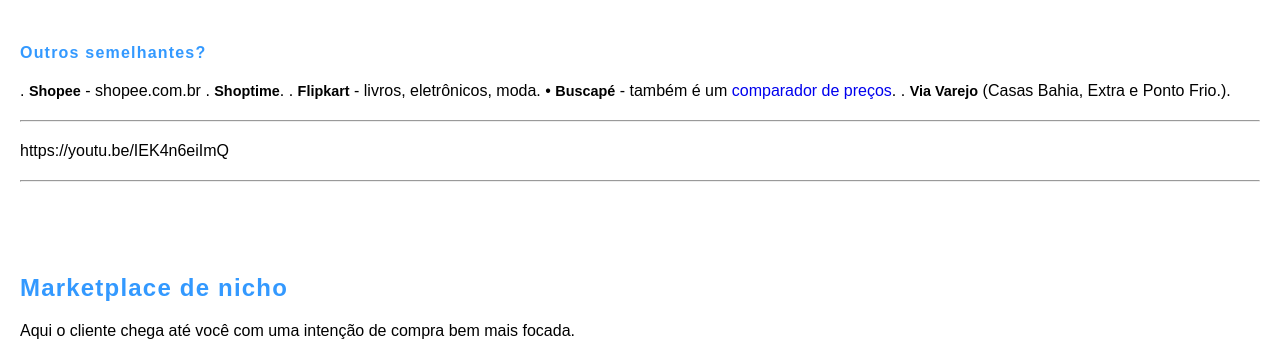
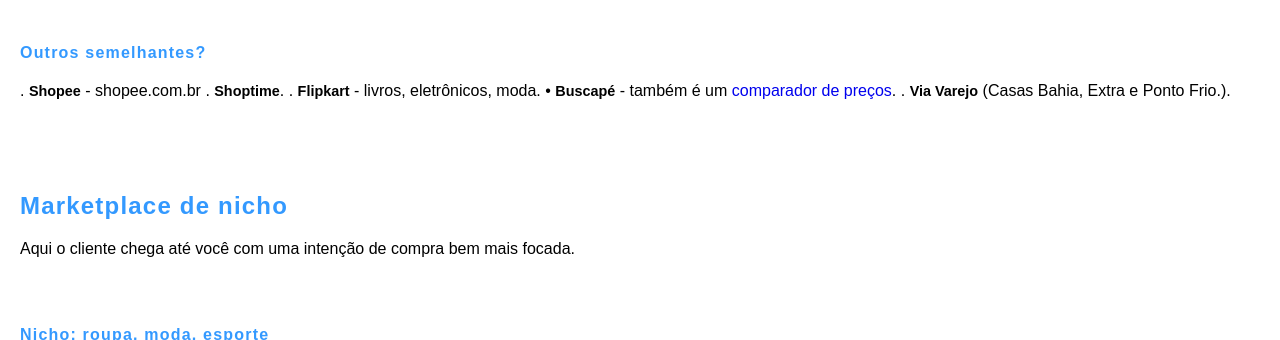
Before and after one commit to Joesynth/joesynth.github.io, a Jekyll site: the page built from _posts/2021-01-02-marketplace-49-sites.md, in a window 1280 px wide and 900 px high, scrolled down 1740 px, cut to the strip 118-458 px from the top of the window. Built offline with Jekyll 4.4.1, drawn with Linux system fonts in a browser that asks for light colours; some of the changed text lies outside the part shown.

Commit message:
Update 2021-01-02-marketplace-49-sites.md

```diff
--- a/_posts/2021-01-02-marketplace-49-sites.md
+++ b/_posts/2021-01-02-marketplace-49-sites.md
@@ -61,12 +61,6 @@
 . <strong>Flipkart</strong> - livros, eletrônicos, moda.
 • <strong>Buscapé</strong> - também é um <a href="https://joesynth.wordpress.com/2021/12/12/site-comercial-um-tutorial-essencial/">comparador de preços</a>.
 . <strong>Via Varejo</strong> (Casas Bahia, Extra e Ponto Frio.).
-
-<hr />
-
-https://youtu.be/IEK4n6eiImQ
-
-<hr />
 
 <h2>Marketplace de nicho</h2>
 Aqui o cliente chega até você com uma intenção de compra bem mais focada.
@@ -199,11 +193,7 @@
 
 Ainda na área de redação há várias (por ex. Contentools, Meu Redator, <a href="https://crowd.br.com/">Crowd</a> e Textbroker.
 
-<hr />
 
-https://youtu.be/8RQCK2wUTXc
-
-<hr />
 
 <h2>Mais marketplaces!?</h2>
 <img class="alignleft" src="https://joesynth.files.wordpress.com/2022/11/f149a-8badea_8373b36dbd3044fa933e0599b01836b0mv2.png" width="60" height="60" />• <strong>HP</strong>.
```
